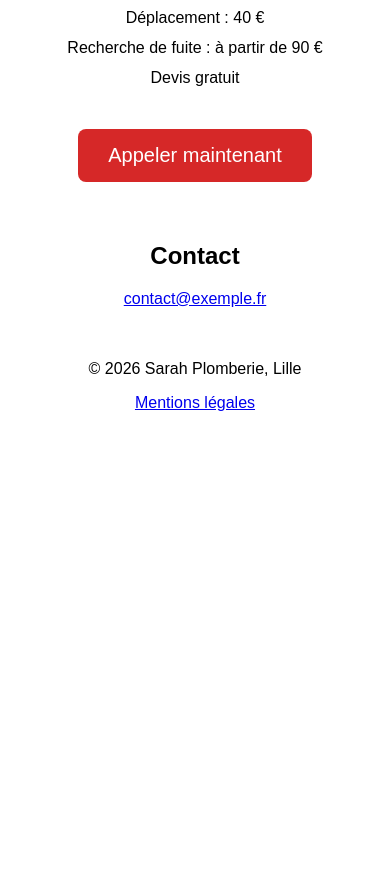
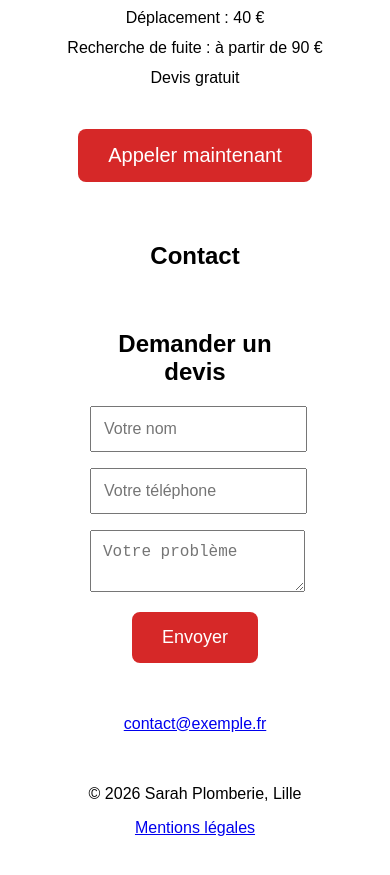
Before and after one commit to Dadinhio841/Test-plombier, a plain HTML site: page index.html in a window 390 px wide. Shown: the part 1081-1956 px from the top of the page. Before the commit the page ends 1589 px from the top, so only its background shows below. Drawn offline with Linux system fonts and the light colour scheme.

Commit message:
Add contact form for quote requests
Added a contact form for quote requests with input fields for name, phone, and message.

```diff
--- a/index.html
+++ b/index.html
@@ -15,7 +15,8 @@
   .bouton { display: inline-block; background: #d62828; color: white;
             padding: 15px 30px; border-radius: 8px; font-size: 20px;
             text-decoration: none; }
-</style>
+input, textarea { width: 90%; max-width: 350px; padding: 12px; font-size: 16px; }
+button { background: #d62828; color: white; padding: 15px 30px; border: none; border-radius: 8px; font-size: 18px; }.appel-fixe { position: fixed; bottom: 0; left: 0; right: 0; background: #d62828; color: white; padding: 16px; text-align: center; font-size: 20px; text-decoration: none; }</style>
 </head>
 <body>
 
@@ -61,6 +62,15 @@
   </section>
 <section>
   <h2>Contact</h2>
+  <section>
+  <h2>Demander un devis</h2>
+  <form action="https://formsubmit.co/contact@exemple.fr" method="POST">
+    <p><input type="text" name="nom" placeholder="Votre nom" required></p>
+    <p><input type="tel" name="telephone" placeholder="Votre téléphone" required></p>
+    <p><textarea name="message" placeholder="Votre problème"></textarea></p>
+    <p><button type="submit">Envoyer</button></p>
+  </form>
+  </section>
   <p><a href="mailto:contact@exemple.fr">contact@exemple.fr</a></p>
 </section><footer>
   <p>© 2026 Sarah Plomberie, Lille</p>
```
